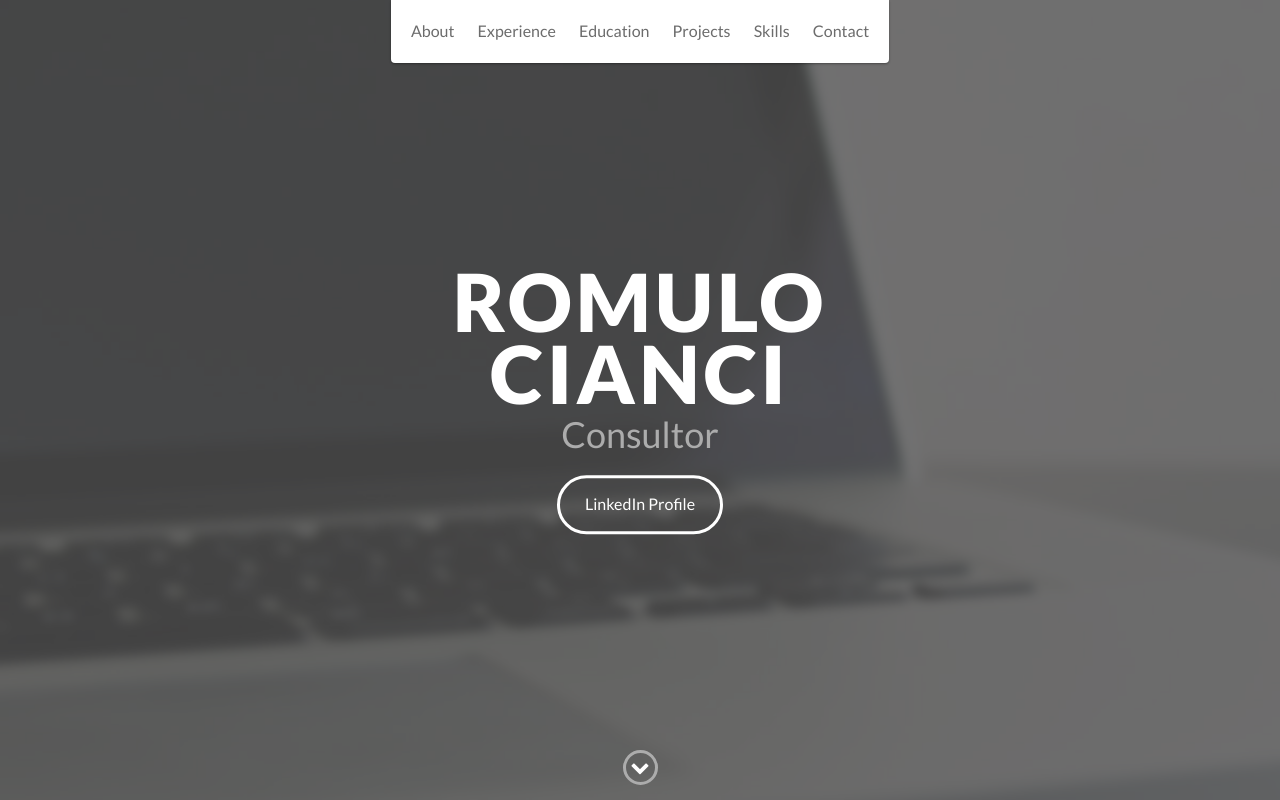
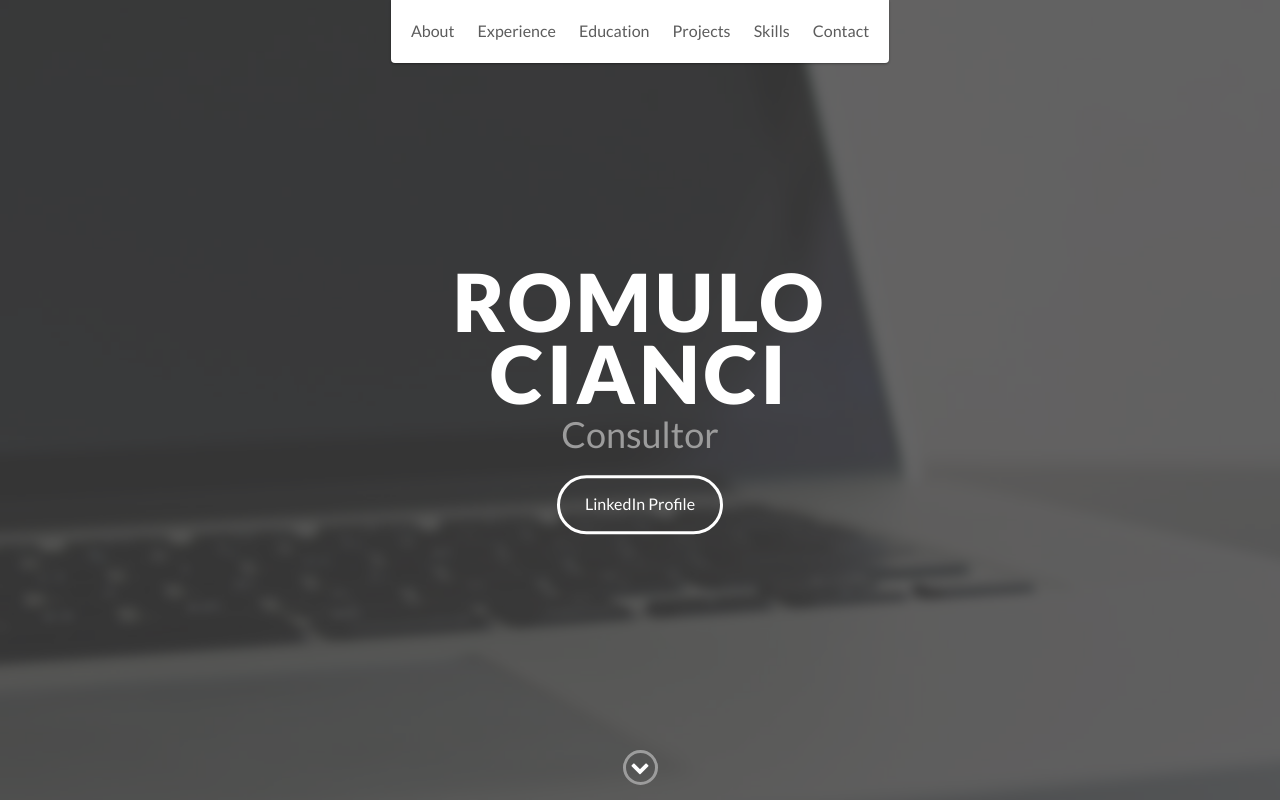
Before and after one commit to rdakar/rdakar.github.io, a website: page index.html in a window 1280 px wide. Shown: the top 800 px of the page. Drawn offline with nearby package versions, Linux system fonts and the light colour scheme.

Commit message:
Ajuste nas cores

```diff
--- a/scss/styles.scss
+++ b/scss/styles.scss
@@ -34,7 +34,7 @@
 */
 
 // Define base and accent colors
-$base-color: #6C6C6C;
+$base-color: #5C5C5C;
 $base-color-hover: darken($base-color, 10%);
 
 // Define background colors
```
Also changed, not shown: css/styles.css.
